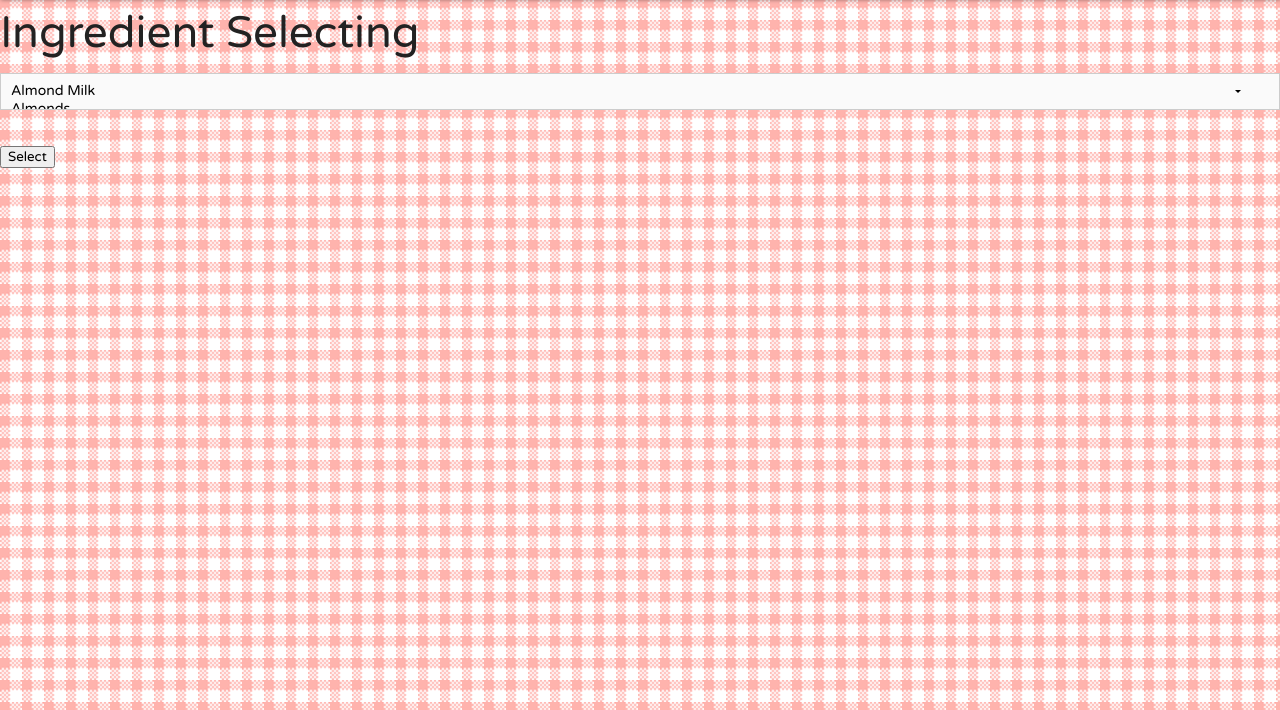
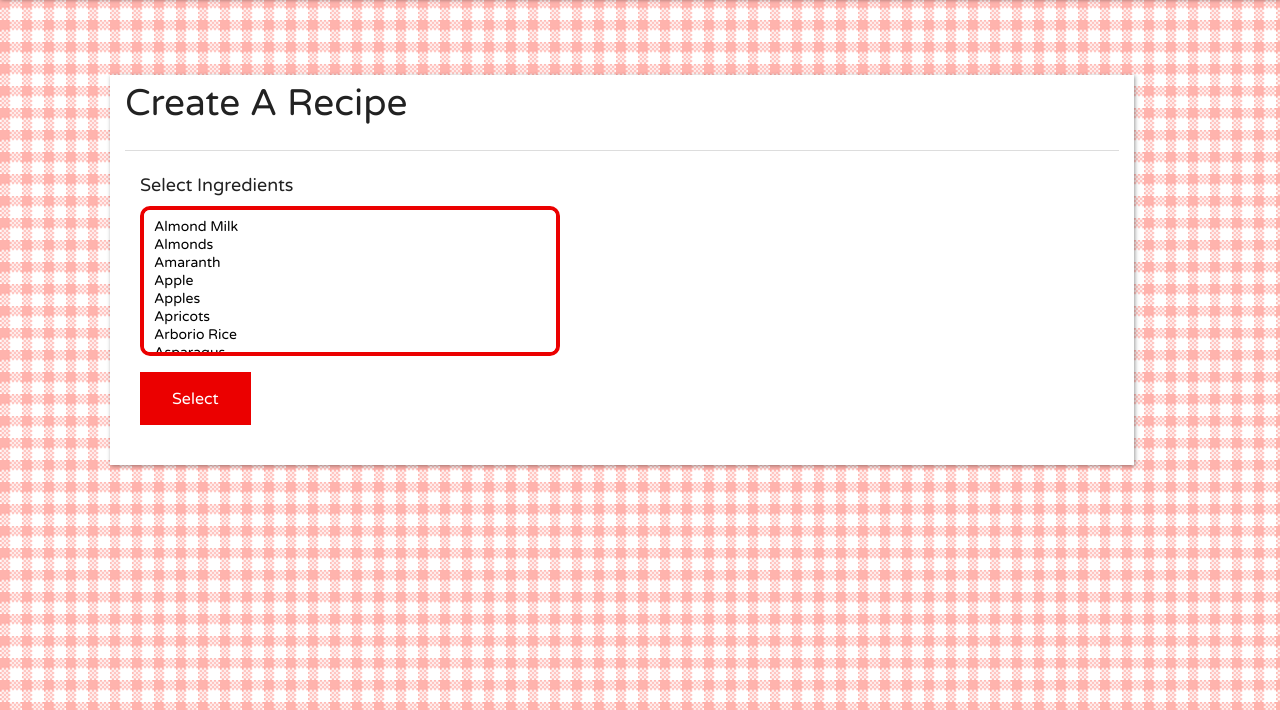
Before and after one commit to jordangedney/pantry, a Flask app: page /test in a window 1280 px wide. Shown: the part 90-800 px from the top of the page. Run offline with Flask 2, Linux system fonts and the light colour scheme.

Commit message:
Styled selected ingredients template that Jordan made

```diff
--- a/app/static/css/pantry.css
+++ b/app/static/css/pantry.css
@@ -166,6 +166,7 @@ div.panel.expanded{
 	width:20%;
 	box-shadow: 0px 1px 4px rgba(0, 0, 0, 0.4);
 }
+.
 .panel.expanded div.recipe-content{
 	float:left;
 	width:80%;
@@ -228,3 +229,30 @@ div.panel.expanded{
 	margin-top: 75px;
 	box-shadow: 1px 1px 4px rgba(0, 0, 0, 0.4);
 }
+.select {
+	width: 420px;
+	position: absolute;
+	height: 100px;
+	font-size: 16.9px;
+	font-family:"Varela Round";
+}
+.select-style {
+	background: #ffffff repeat scroll right center rgba(0, 0, 0, 0);
+	border: 4px solid #EB0000;
+	border-radius: 10px;
+	display: inline-block;
+	padding: 6px 10px;
+}
+#ingredient {
+	background: #ffffff;
+	height: 150px;
+	width: 420px;
+	border: 4px solid #EB0000;
+	border-radius: 10px;
+	font-size: 14px;
+	font-family:"Varela Round";
+	float: left;
+}
+#ingredients-form p {
+	clear: both;
+}
--- a/app/static/js/pantry.js
+++ b/app/static/js/pantry.js
@@ -25,13 +25,15 @@ function expand(panel){
 	});
 	header.append(collapseButton);
 	contentDiv.append(header);
-
-	var ingredientsDiv = jQuery('<div class="recipe-left recipe-info"><h2>Ingredients</h2></div>');
+	$('.recipe-left').show();
+	//var ingredientsDiv = jQuery('<div class="recipe-left recipe-info"><h2>Ingredients</h2></div>');
 	contentDiv.append(ingredientsDiv);
-	var ingredientsDiv = jQuery('<div class="recipe-center recipe-info"><h2>Details</h2></div>');
+	$('.recipe-center').show();
+	//var ingredientsDiv = jQuery('<div class="recipe-center recipe-info"><h2>Details</h2></div>');
+	$('.recipe-center').show();
 	contentDiv.append(ingredientsDiv);
 
-	var ingredientsDiv = jQuery('<div class="recipe-right recipe-info"><h2>Other</h2></div>');
+	//var ingredientsDiv = jQuery('<div class="recipe-right recipe-info"><h2>Other</h2></div>');
 	contentDiv.append(ingredientsDiv);
 	panel.append(contentDiv);
 }
--- a/app/templates/test.html
+++ b/app/templates/test.html
@@ -2,8 +2,23 @@
 
 
 {% block content %}
+
+<div class="column large-6 content-box">
+  <h2>Create A Recipe</h2>
+  <hr>
+  <div class="column large-8">
+
+    <form id="ingredients-form" action="/test" method="post" name="test">
+    <h5>Select Ingredients</h5>
+    {{form.hidden_tag()}}
+        <p>{{form.ingredient}}</p>
+        <p><input class="button" type="submit" value="Select"></p>
+    </form>
+  </div>
+  <div class="column large-4">
   {% with messages = get_flashed_messages() %}
     {% if messages %}
+    <p>Selected ingredients:</p>
       <ul class=flashes>
       {% for message in messages %}
         <li>{{ message }}</li>
@@ -11,14 +26,6 @@
       </ul>
     {% endif %}
   {% endwith %}
-
-
-<h1>Ingredient Selecting</h1>
-<form action="" method="post" name="test">
-    {{form.hidden_tag()}}
-    <p>
-				{{form.ingredient}}
-    </p>
-    <p><input type="submit" value="Select"></p>
-</form>
+  </div>
+</div>
 {% endblock %}
```
Also changed, not shown: app/templates/search_results.html (+5 -2 lines). Lines whose indentation alone changed are shown as unchanged.
